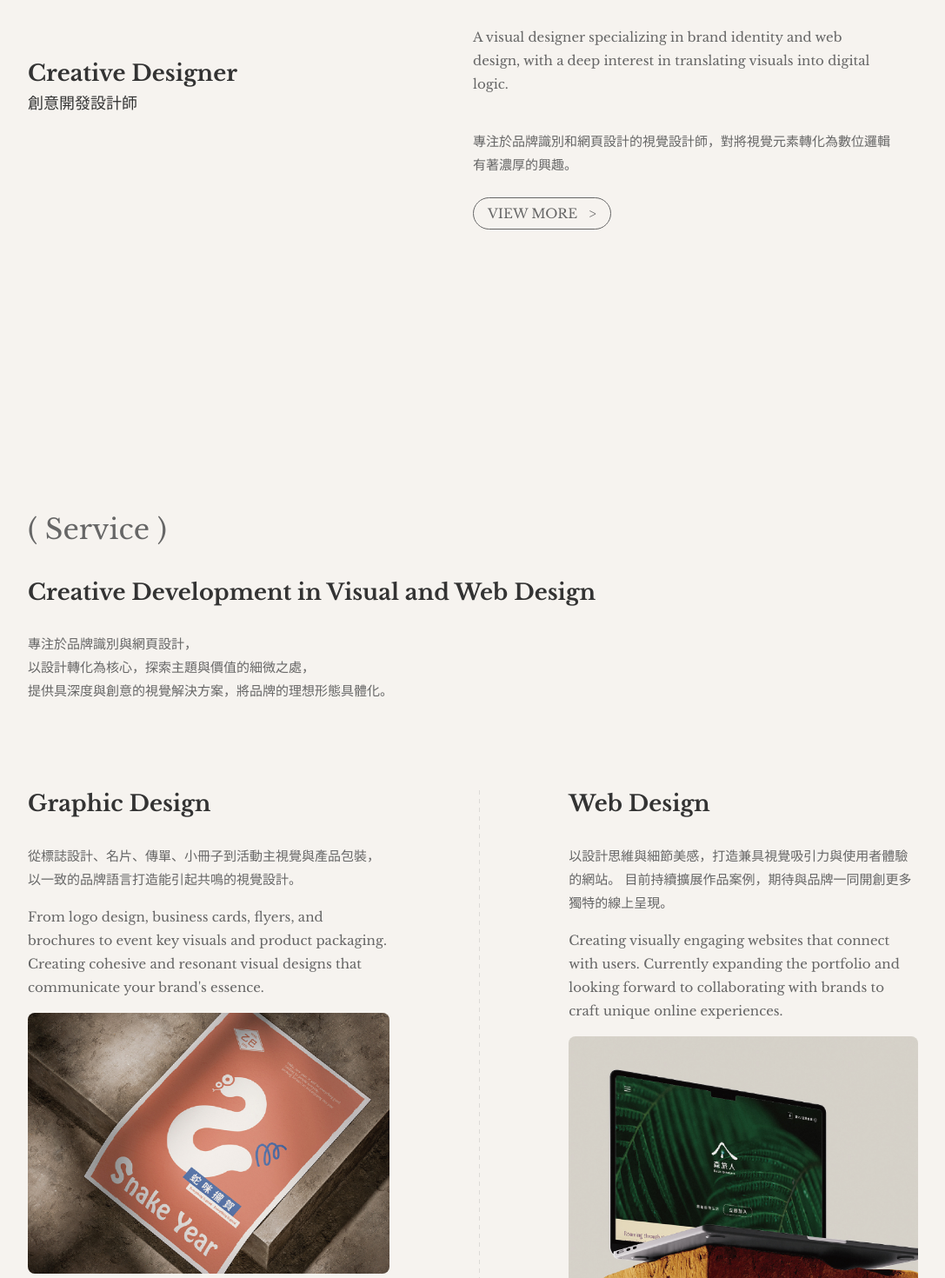
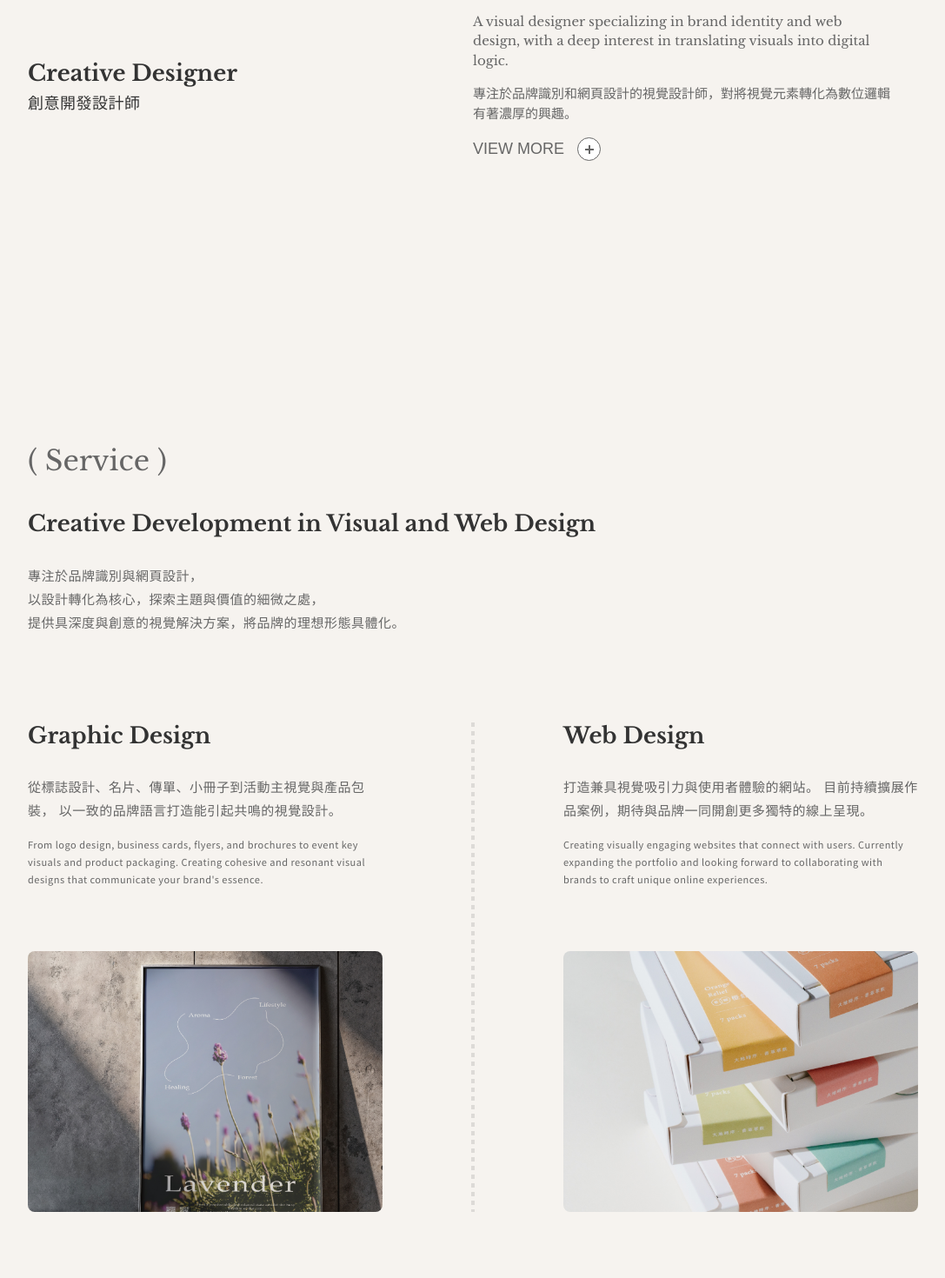
Before and after one commit to daiweiru0931-cmyk/ww_ww.studio, a React (Vite) app: page / in a window 1280 px wide. Shown: the part 1330-2800 px from the top of the page at 87% size, without its empty margins (96-1183 px from the left). Built offline with nearby package versions, Linux system fonts and the light colour scheme.

Commit message:
update images and text

```diff
--- a/src/App.css
+++ b/src/App.css
@@ -222,6 +222,7 @@ body.dark-mode {
 .about-text p {
   font-size: clamp(0.9375rem, 1vw + 0.5rem, 1.125rem);
   color: var(--text-color);
+  letter-spacing: 0.5px;
   margin: 0;
 }
 
@@ -234,27 +235,77 @@ body.dark-mode {
 .about-description p {
   font-size: clamp(0.8125rem, 0.8vw + 0.3rem, 0.9375rem);
   color: var(--gray-color);
-  line-height: 1.8;
-  margin-bottom: 1.5rem;
+  line-height: 1.5;
+  margin: 0 0 1rem 0;
 }
 
+.about-description .about-des-p {
+  font-size: clamp(0.6875rem, 0.6vw + 0.2rem, 0.8125rem);
+  font-family: 'Noto Sans TC', serif;
+  color: var(--gray-color);
+  line-height: 1.8;
+  letter-spacing: 0.5px;
+  margin: 0 0 2rem 0;
+  transition: color 0.5s ease;
+}
 .view-more-btn {
-  display: inline-block;
-  align-self: flex-start;
-  background-color: var(--background-color);
-  border: 1px solid var(--gray-color);
-  border-radius: 2.4rem;
-  padding: 0.5rem 1rem;
+  display: flex;
+  align-items: center; /* 垂直置中 */
+  gap: 15px; /* 文字和圖標之間的間距 */
+  padding: 0;
+  background: none;
+  border: none;
   cursor: pointer;
-  color: var(--gray-color);
-  font-size: clamp(0.8125rem, 0.8vw + 0.3rem, 0.9375rem);
-  font-family: 'Libre Baskerville', 'Noto Sans TC', serif;
-  transition: all 0.3s ease;
+  font-size: clamp(0.9375rem, 1vw + 0.5rem, 1.125rem);
+  color: var(--gray-color); /* 文字顏色 */
+  transition: all 0.3s ease; /* 平滑過渡效果 */
+  width: fit-content;
 }
 
 .view-more-btn:hover {
-  background-color: var(--gray-color);
-  color: var(--secondary-color);
+  color: var(--light-gray);
+}
+
+/* 按鈕右側的圓形圖標 */
+.btn-icon {
+  position: relative;
+  width: 25px; /* 圖標寬度 */
+  height: 25px; /* 圖標高度 */
+  border-radius: 50%; /* 變成圓形 */
+  border: #666 solid 1px;
+  background-color: var(--secondary-color);
+  display: flex;
+  justify-content: center;
+  align-items: center;
+  transition: background-color 0.3s ease;
+}
+
+/* 生成加號的線條 */
+.btn-icon::before,
+.btn-icon::after {
+  content: '';
+  position: absolute;
+  background-color: var(--gray-color); /* 加號顏色 */
+  transition: background-color 0.3s ease;
+}
+
+.btn-icon::before { /* 垂直線 */
+  width: 2px;
+  height: 10px;
+}
+
+.btn-icon::after { /* 水平線 */
+  width: 10px;
+  height: 2px;
+}
+
+.view-more-btn:hover .btn-icon {
+  background-color: var(--gray-color); /* Hover 時圓形背景顏色變深 */
+}
+
+.view-more-btn:hover .btn-icon::before,
+.view-more-btn:hover .btn-icon::after {
+  background-color: var(--secondary-color); /* Hover 時加號顏色變淡 */
 }
 
 /* ==============================
@@ -276,6 +327,7 @@ body.dark-mode {
   font-size: clamp(0.8125rem, 0.8vw + 0.3rem, 0.9375rem);
   color: var(--gray-color);
   line-height: 1.8;
+  letter-spacing: 0.5px;
   margin-bottom: 1rem;
   transition: color 0.5s ease;
 }
@@ -283,19 +335,20 @@ body.dark-mode {
 .service-wrapper {
   display: flex;
   justify-content: center;
-  align-items: flex-start;
   gap: 10%;
   position: relative;
 }
 
-.service-item {
+.service-item-left,
+.service-item-right {
   flex: 1 1 45%;
-  display: flex;
-  flex-direction: column;
-  gap: 1rem;
+  position: relative;
+  /* 必須給予足夠的底部間距 (圖片高度 300px + 間距 40px) */
+  padding-bottom: 340px;
 }
 
 .service-item-left h3, .service-item-right h3 {
+  display: inline-block;
   font-size: clamp(1.25rem, 2vw, 1.75rem);
   font-weight: bold;
   color: var(--text-color);
@@ -307,16 +360,42 @@ body.dark-mode {
   font-size: clamp(0.8125rem, 0.8vw + 0.3rem, 0.9375rem);
   color: var(--gray-color);
   line-height: 1.8;
-  margin-bottom: 1rem;
+  letter-spacing: 0.5px;
+  margin: 0 0 1rem 0;
   transition: color 0.5s ease;
 }
 
-/* 內容圖片 */
+/* 較小的 P 文字 */
+.service-item-left .gd-service-p,
+.service-item-right .wb-service-p {
+  font-size: clamp(0.6875rem, 0.6vw + 0.2rem, 0.8125rem);
+  font-family: 'Noto Sans TC', serif;
+  color: var(--gray-color);
+  line-height: 1.8;
+  letter-spacing: 0.5px;
+  margin: 0 0 2rem 0;
+  transition: color 0.5s ease;
+}
+
+/* 內容圖片容器 (輪播) */
 .service-image {
   border-radius: 8px;
   overflow: hidden;
   width: 100%;
   height: 300px;
+  position: absolute;
+  bottom: 0;
+  left: 0;
+  right: 0;
+  margin: 0;
+  cursor: default;
+}
+
+/* 圖片軌道容器 */
+.service-image .carousel-track {
+  height: 100%;
+  display: flex;
+  transition: transform 0.5s ease-in-out;
 }
 
 .service-image img {
@@ -324,12 +403,48 @@ body.dark-mode {
   height: 100%;
   object-fit: cover;
   display: block;
-  transition: transform 0.4s ease;
-  transform-origin: center;
+  flex-shrink: 0;
 }
 
-.service-image img:hover {
-  transform: scale(1.05);
+/* 🔽 調整箭頭按鈕位置 */
+.service-image .link-arrow-btn {
+  position: absolute;
+  z-index: 10;
+  bottom: 20px; /* 距離底部一點空間 */
+  right: 20px;  /* 距離右邊一點空間 */
+  color: var(--link-color);
+  border: none;
+  border-radius: 50%;
+  width: 40px;
+  height: 40px;
+  cursor: pointer;
+  font-size: 0;
+  display: flex;
+  justify-content: center;
+  align-items: center;
+  transition: background-color 0.3s ease, opacity 0.3s ease;
+  opacity: 0;
+}
+
+/* 用 ::before 加入箭頭符號，完全居中 */
+.service-image .link-arrow-btn::before {
+  content: "›";
+  font-size: 2.2rem; /* 控制箭頭大小 */
+  line-height: 1;
+  display: block;
+  transform: translateY(-1px); /* 視覺微上調，讓箭頭完美置中 */
+}
+
+/* 滑過整個圖片時才顯示箭頭 */
+.service-image:hover .link-arrow-btn{
+  opacity: 1;
+}
+
+/* hover 效果 */
+.service-image .link-arrow-btn:hover {
+  color: var(--link-color);
+  background-color: rgba(255, 255, 255, 0.8);
+  border: #333 solid 1px;
 }
 
 /* 中間虛線分隔線 */
--- a/src/App.jsx
+++ b/src/App.jsx
@@ -1,18 +1,32 @@
-import React, { useRef, useEffect, useState } from 'react'; // ✨ 新增 useState
+import React, { useRef, useEffect, useState } from 'react';
 import HeaderMenu from "./components/HeaderMenu";
 import DecryptedText from './components/DecryptedText';
 import InfoBox from "./components/InfoBox";
 import AccordionGallery from './components/AccordionGallery';
 import './App.css';
 
-import serviceGpImg from './assets/service/servicegp-img01.jpg';
-import serviceWbImg from './assets/service/servicewb-img01.jpg';
-// ✨ 假設有多張圖片用於輪播
+// 假設服務圖片有多張，用於輪播
+import serviceGp01 from './assets/service/servicegp-img01.jpg';
+import serviceGp02 from './assets/service/servicegp-img02.jpg';
+import serviceWb01 from './assets/service/servicewb-img01.jpg';
+import serviceWb02 from './assets/service/servicewb-img02.jpg';
+
+// 服務圖片集定義
+const serviceGpImages = [
+    { src: serviceGp01, alt: "Graphic Design Sample 1" },
+    { src: serviceGp02, alt: "Graphic Design Sample 2" },
+];
+
+const serviceWbImages = [
+    { src: serviceWb01, alt: "Web Design Sample 1" },
+    { src: serviceWb02, alt: "Web Design Sample 2" },
+];
+
+// Taste Section 圖片 (保持不變)
 import tasteBranding01 from './assets/taste/taste-branding-01.jpg';
 import tasteBranding02 from './assets/taste/taste-branding-02.jpg';
 import tasteBranding03 from './assets/taste/taste-branding-03.jpg';
 
-// ✨ 將輪播圖片定義為一個陣列
 const tasteImages = [
   { src: tasteBranding01, alt: "Branding Sample 1 - Puddings" },
   { src: tasteBranding02, alt: "Branding Sample 2 - Coffee" },
@@ -21,21 +35,69 @@ const tasteImages = [
 
 function App() {
   const serviceRef = useRef(null);
-  // ✨ 新增狀態：追蹤目前顯示的圖片索引
+
+  // Service 圖片索引狀態
+  const [currentGpImgIndex, setCurrentGpImgIndex] = useState(0);
+  const [currentWbImgIndex, setCurrentWbImgIndex] = useState(0);
+
+  // Taste 圖片狀態
   const [currentTasteImgIndex, setCurrentTasteImgIndex] = useState(0);
 
-  // ✨ 自動輪播效果
+  // === Service Section 輪播控制函式 (點擊下一張) ===
+  const goToNextGpImg = () => {
+    setCurrentGpImgIndex((prevIndex) =>
+      (prevIndex + 1) % serviceGpImages.length
+    );
+  };
+  // goToPrevGpImg 函式雖然不需要，但保留以防未來需要
+  const goToPrevGpImg = () => {
+    setCurrentGpImgIndex((prevIndex) =>
+      (prevIndex - 1 + serviceGpImages.length) % serviceGpImages.length
+    );
+  };
+  const goToNextWbImg = () => {
+    setCurrentWbImgIndex((prevIndex) =>
+      (prevIndex + 1) % serviceWbImages.length
+    );
+  };
+  // goToPrevWbImg 函式雖然不需要，但保留以防未來需要
+  const goToPrevWbImg = () => {
+    setCurrentWbImgIndex((prevIndex) =>
+      (prevIndex - 1 + serviceWbImages.length) % serviceWbImages.length
+    );
+  };
+
+
+  // === 自動輪播效果 ===
   useEffect(() => {
-    const interval = setInterval(() => {
+    // Service 圖片自動輪播 (與手動點擊邏輯相同)
+    const gpInterval = setInterval(() => {
+      setCurrentGpImgIndex((prevIndex) =>
+        (prevIndex + 1) % serviceGpImages.length
+      );
+    }, 5000);
+
+    const wbInterval = setInterval(() => {
+      setCurrentWbImgIndex((prevIndex) =>
+        (prevIndex + 1) % serviceWbImages.length
+      );
+    }, 5000);
+
+    // Taste 圖片自動輪播 (保持原樣)
+    const tasteInterval = setInterval(() => {
       setCurrentTasteImgIndex((prevIndex) =>
-        (prevIndex + 1) % tasteImages.length // 循環到下一張
+        (prevIndex + 1) % tasteImages.length
       );
-    }, 5000); // 每 5 秒切換一次圖片
+    }, 5000);
 
-    return () => clearInterval(interval); // 清除計時器以避免記憶體洩漏
-  }, []); // 空陣列表示只在元件掛載時執行一次
+    return () => {
+      clearInterval(gpInterval);
+      clearInterval(wbInterval);
+      clearInterval(tasteInterval);
+    };
+  }, []);
 
-  // ✨ 手動切換圖片的函式
+  // Taste Section 手動切換函式 (保持不變)
   const goToNextTasteImg = () => {
     setCurrentTasteImgIndex((prevIndex) =>
       (prevIndex + 1) % tasteImages.length
@@ -44,11 +106,11 @@ function App() {
 
   const goToPrevTasteImg = () => {
     setCurrentTasteImgIndex((prevIndex) =>
-      (prevIndex - 1 + tasteImages.length) % tasteImages.length // 處理負數索引
+      (prevIndex - 1 + tasteImages.length) % tasteImages.length
     );
   };
 
-  // --- 其他 useEffect (處理 dark-mode) 保持不變 ---
+  // Dark Mode 滾動效果 (保持不變)
   useEffect(() => {
     const handleScroll = () => {
       const section = serviceRef.current;
@@ -57,22 +119,23 @@ function App() {
       const rect = section.getBoundingClientRect();
       const viewportHeight = window.innerHeight;
 
-      // --- 新邏輯：service 區塊至少出現在畫面 70% 才進入 dark ---
       const isVisibleEnough =
         rect.top < viewportHeight * 0.3 && rect.bottom > viewportHeight * 0.3;
 
       if (isVisibleEnough) {
-        document.body.classList.add("dark-mode"); // 進入反黑
+        document.body.classList.add("dark-mode");
       } else {
-        document.body.classList.remove("dark-mode"); // 恢復原色
+        document.body.classList.remove("dark-mode");
       }
     };
 
     window.addEventListener("scroll", handleScroll);
-    handleScroll(); // 初始化檢查一次
+    handleScroll();
 
     return () => window.removeEventListener("scroll", handleScroll);
   }, []);
+
+  // --- JSX 渲染部分 ---
 
   return (
     <div className="App">
@@ -109,7 +172,7 @@ function App() {
         <AccordionGallery />
       </section>
 
-      {/* About Section */}
+      {/* About Section (修正按鈕結構) */}
       <section className="about">
         <span className="section-label">( About )</span>
         <div className="about-content">
@@ -125,13 +188,17 @@ function App() {
             <p>
               專注於品牌識別和網頁設計的視覺設計師，對將視覺元素轉化為數位邏輯有著濃厚的興趣。
             </p>
-            <button className="view-more-btn">VIEW MORE &nbsp; &gt;</button>
+            {/* 修正後的按鈕結構 */}
+            <button className="view-more-btn">
+                <span className="btn-text">VIEW MORE</span>
+                <span className="btn-icon"></span>
+            </button>
           </div>
           <div className="service-diagram"></div>
         </div>
       </section>
 
-      {/* Service Section */}
+      {/* Service Section (已修改為圖片輪播及絕對定位) */}
       <section className="service" ref={serviceRef}>
         <span className="section-label">( Service )</span>
         <div className="service-content">
@@ -153,13 +220,37 @@ function App() {
                 從標誌設計、名片、傳單、小冊子到活動主視覺與產品包裝，
                 以一致的品牌語言打造能引起共鳴的視覺設計。
               </p>
-              <p>
+              <p className="gd-service-p">
                 From logo design, business cards, flyers, and brochures to event key visuals and product packaging.
                 Creating cohesive and resonant visual designs that communicate your brand's essence.
               </p>
 
-              <div className="service-image">
-                <img src={serviceGpImg} alt="Graphic Design Sample" />
+             {/* 輪播結構 - Graphic Design */}
+             <div className="service-image service-carousel">
+                  <div
+                      className="carousel-track"
+                      style={{
+                          width: `${serviceGpImages.length * 100}%`,
+                          transform: `translateX(-${(100 / serviceGpImages.length) * currentGpImgIndex}%)`
+                      }}
+                  >
+                      {serviceGpImages.map((image, index) => (
+                          <img
+                              key={index}
+                              src={image.src}
+                              alt={image.alt}
+                              className="service-carousel-img"
+                              style={{ width: `${100 / serviceGpImages.length}%` }}
+                          />
+                      ))}
+                  </div>
+                  <a
+                    href="/graphicdesign"
+                    className="link-arrow-btn"
+                    aria-label="Go to Graphic Design page"
+                  >
+                    ›
+                  </a>
                 </div>
             </div>
 
@@ -170,28 +261,52 @@ function App() {
             <div className="service-item-right">
                 <h3>Web Design</h3>
                 <p>
-                以設計思維與細節美感，打造兼具視覺吸引力與使用者體驗的網站。
+                  打造兼具視覺吸引力與使用者體驗的網站。
                   目前持續擴展作品案例，期待與品牌一同開創更多獨特的線上呈現。
                 </p>
-              <p>
+                <p className="wb-service-p">
                   Creating visually engaging websites that connect with users.
                   Currently expanding the portfolio and looking forward to collaborating with brands to craft unique online experiences.
                 </p>
 
-              <div className="service-image">
-                <img src={serviceWbImg} alt="Web Design Sample" />
+                {/* 輪播結構 - Web Design */}
+                <div className="service-image service-carousel">
+                  <div
+                      className="carousel-track"
+                      style={{
+                          width: `${serviceWbImages.length * 100}%`,
+                          transform: `translateX(-${(100 / serviceWbImages.length) * currentWbImgIndex}%)`
+                      }}
+                  >
+                      {serviceWbImages.map((image, index) => (
+                          <img
+                              key={index}
+                              src={image.src}
+                              alt={image.alt}
+                              className="service-carousel-img"
+                              style={{ width: `${100 / serviceWbImages.length}%` }}
+                          />
+                      ))}
+                  </div>
+                  <a
+                    href="/webdesign"
+                    className="link-arrow-btn"
+                    aria-label="Go to Web Design page"
+                  >
+                    ›
+                  </a>
                 </div>
             </div>
           </div>
         </div>
       </section>
 
-      {/* Taste Section (已修改為圖片輪播) */}
+      {/* Taste Section (輪播結構) */}
       <section className="taste">
         <span className="section-label">( Taste )</span>
         <div className="taste-content">
             <div className="taste-text-block">
-                <h3 className="taste-title">Branding</h3>
+                <h1 className="taste-title">Branding</h1>
 
                 <p className="taste-description-jp">
                   「これからお店をオープンするけど何からしていい やら」、「企業イメージを根本から刷新したい！」な
@@ -204,7 +319,7 @@ function App() {
                 </p>
             </div>
 
-            <div className="taste-carousel-wrapper"> {/* ✨ 輪播圖容器 */}
+            <div className="taste-carousel-wrapper">
                 {/* 輪播圖片 */}
                 <img
                     src={tasteImages[currentTasteImgIndex].src}
@@ -212,7 +327,7 @@ function App() {
                     className="taste-main-img"
                 />
 
-                {/* ✨ 導航按鈕 (左右箭頭) */}
+                {/* 導航按鈕 (左右箭頭) - Taste Section 保留按鈕 */}
                 <button className="carousel-nav-btn prev" onClick={goToPrevTasteImg}>
                   &lt;
                 </button>
@@ -220,7 +335,7 @@ function App() {
                   &gt;
                 </button>
 
-                {/* ✨ 底部指示點 */}
+                {/* 底部指示點 */}
                 <div className="carousel-dots">
                   {tasteImages.map((_, index) => (
                     <span
@@ -233,6 +348,7 @@ function App() {
             </div>
         </div>
       </section>
+
 
       {/* Footer */}
       <footer className="footer">
```
Also changed, not shown: src/assets/service/servicegp-img02.jpg (added), src/assets/service/servicewb-img02.jpg (added). Lines whose indentation alone changed are shown as unchanged.
